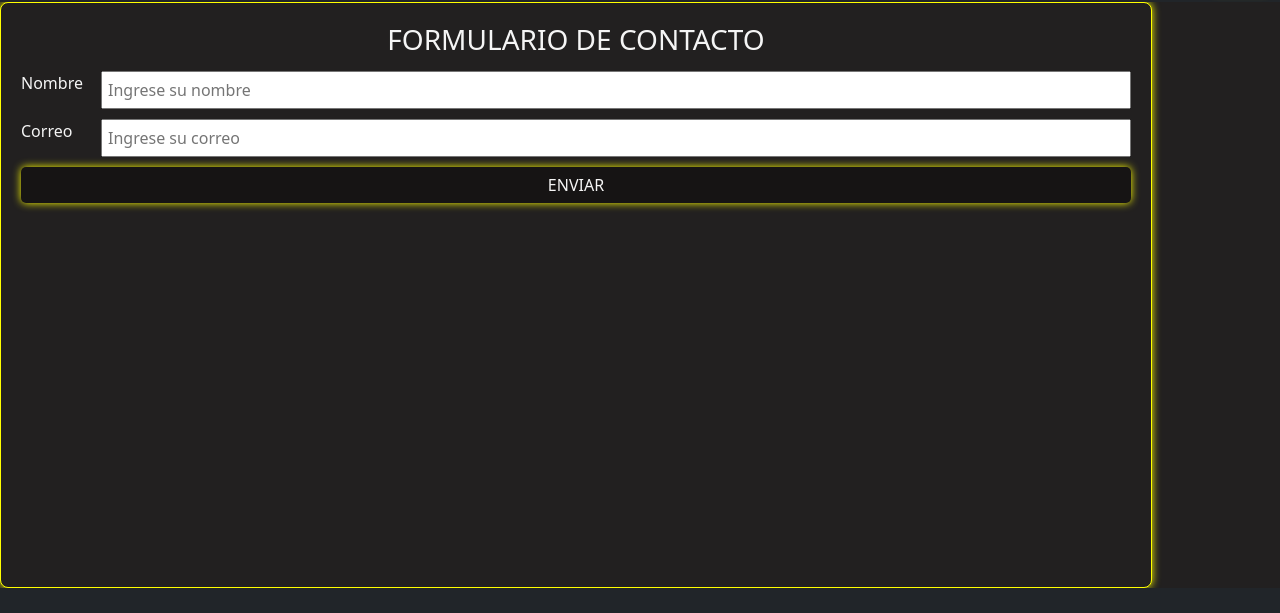
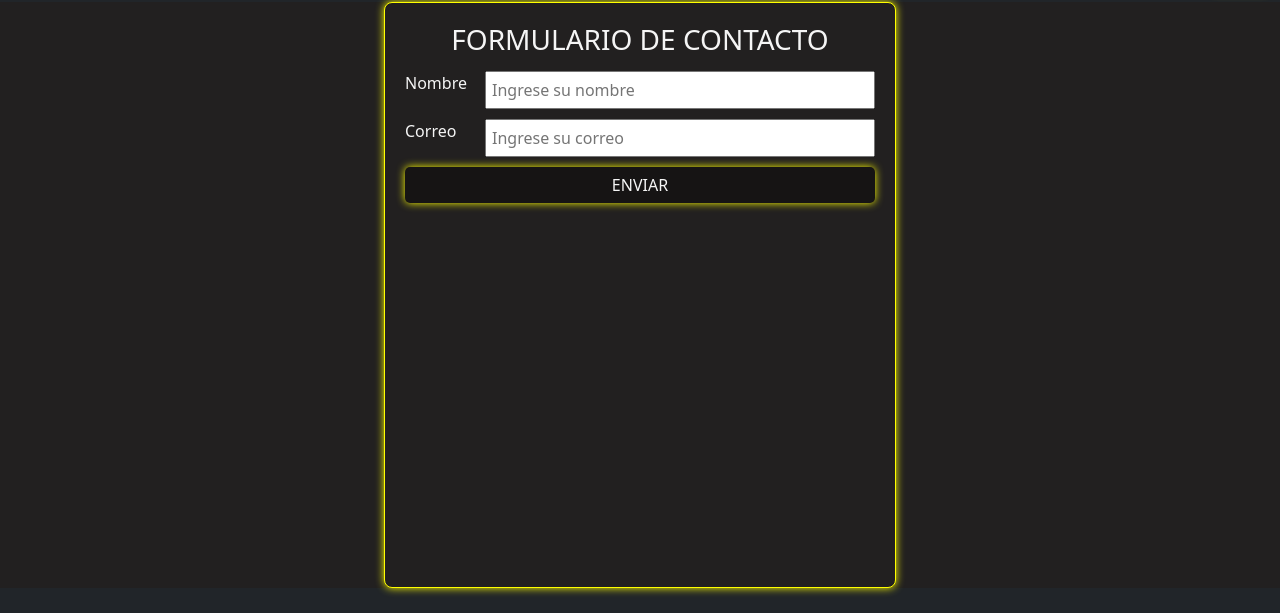
Before and after one commit to Francisc0Macc/PF_Maccioni, a plain HTML site: page pages/contacto.html in a window 1280 px wide. Shown: the part 62-675 px from the top of the page. Drawn offline with nearby package versions, Linux system fonts and the light colour scheme.

Commit message:
mejora en contacto

```diff
--- a/css/style.css
+++ b/css/style.css
@@ -93,8 +93,10 @@ form{
 }
 
 .container1{
+    position: relative;
+    left: 30%;
     background-color: #222020;
-    width: 90%;
+    width: 40%;
     padding: 20px;
     border: 1px solid yellow;
     border-radius: 8px;
```
